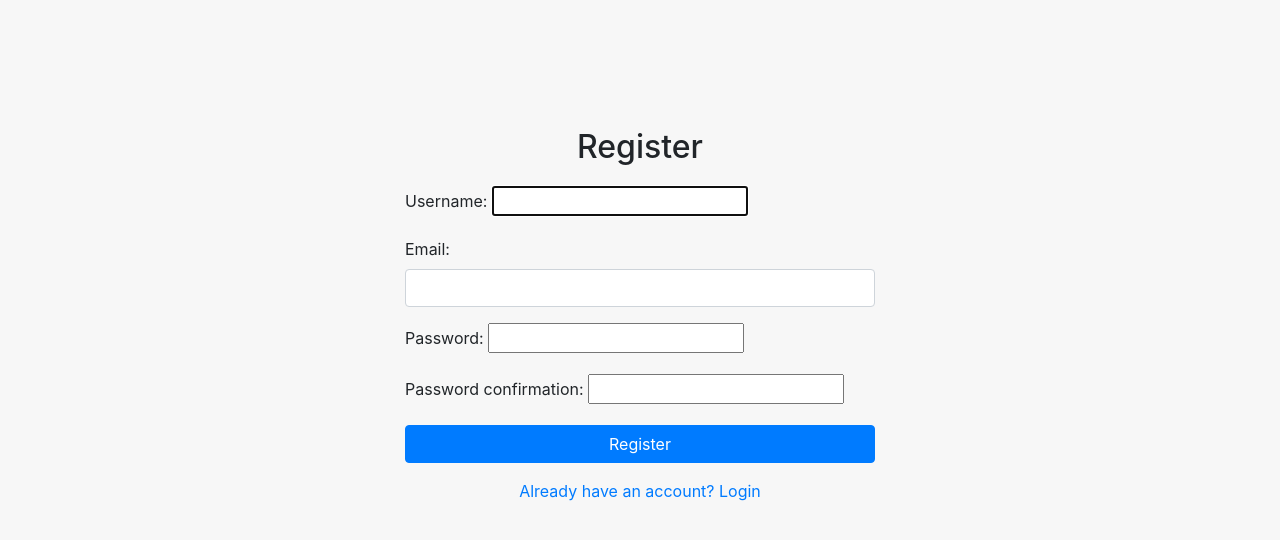
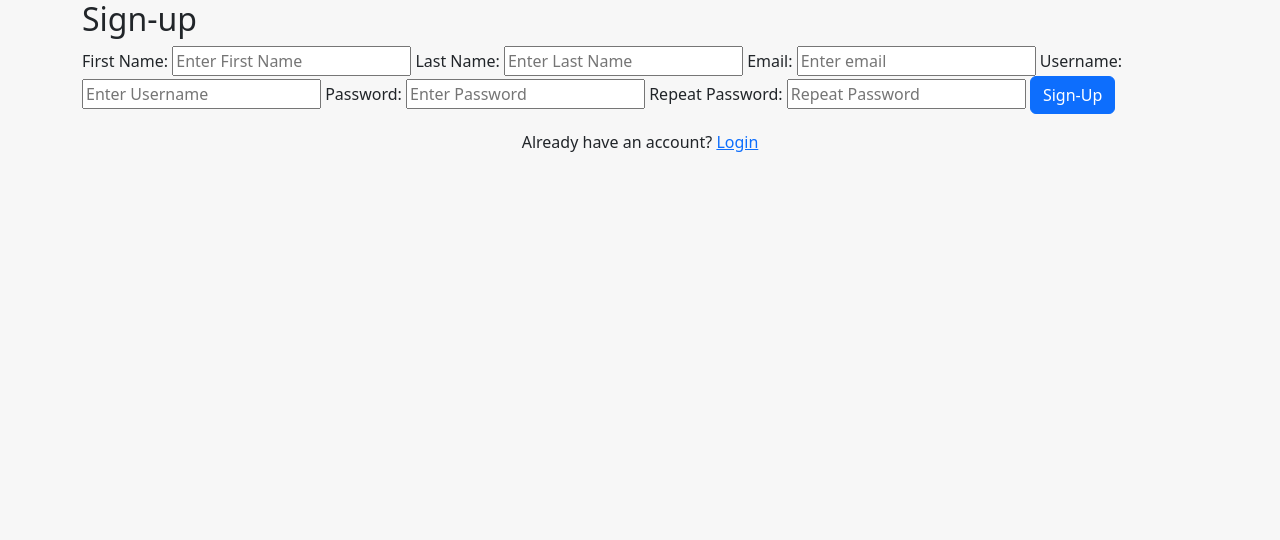
Before and after one commit to GauravChavan2004/ChatBot_Song_Recommendation, a Django app: template template/register.html in a window 1280 px wide. Shown: the top 540 px of the page. Run offline with Django 5.2, Linux system fonts and the light colour scheme; the template is opened without the code that fills it: values that come from a table or form of the project are taken from there, others are empty; some libraries are stand-ins or nearby versions.

Commit message:
login page success

```diff
--- a/ChatBot_Song/settings.py
+++ b/ChatBot_Song/settings.py
@@ -139,9 +139,3 @@ MEDIA_URL = '/media/'
 
 # Path where media is stored'
 MEDIA_ROOT = BASE_DIR / 'media'
-
-from django.contrib.messages import constants as messages
-
-MESSAGE_TAGS = {
-    messages.ERROR: 'danger',
-}
--- a/chatbot_app/intents.json
+++ b/chatbot_app/intents.json
@@ -1,7 +1,8 @@
+
 {"intents": [
   {"tag": "greeting",
    "patterns": ["hi","hii", "hello", "whats up", "sup", "is anyone there", "whats good", "hey"],
-   "responses": ["hello peasant human", "hello lowly human", "how dare you address me like that"]
+   "responses": ["hello pleasant human", "hello lowly human", "how dare you address me like that"]
   },
   {"tag": "goodbye",
    "patterns": ["bye", "cya", "see you later", "goodbye", "im leaving", "have a good day","see you again"],
@@ -21,7 +22,7 @@
    "context_set": "melodymaven"
   },
   {"tag": "sky_net_yes",
-   "patterns": ["yes it does", "yeah", "haha yep", "yes", "indeed", "yup", "just like the terminator"],
+   "patterns": ["yes it does", "yeah", "haha yep", "yes", "ok","indeed", "yup", "just like the terminator"],
    "responses": ["yep, i like how it sounds. i got it from the terminator."],
    "context_filter": "melodymaven"
   },
--- a/chatbot_app/views.py
+++ b/chatbot_app/views.py
@@ -46,7 +46,7 @@ def chat(request):
     msg = request.GET.get('user_message')
     msg1=msg.lower()
     response = chatbot_response(msg1)
-    Conversation.objects.create(user_input=msg, response=response)
+    Conversation.objects.create(user=request.user, user_input=msg, response=response)
     return JsonResponse({'response':response})
 
 def analyze_emotion(request):
--- a/template/header.html
+++ b/template/header.html
@@ -18,7 +18,7 @@
       id="navbarSupportedContent">
       <ul class="navbar-nav ms-auto mb-2 mb-lg-0">
         <li class="nav-item">
-          <a class="nav-link" href="{% url 'register' %}">Login</a>
+          <a class="nav-link" href="{% url 'user_login' %}">Login</a>
         </li>
         <li class="nav-item">
           <a class="nav-link" href="contact.html">About Us</a>
--- a/template/register.html
+++ b/template/register.html
@@ -1,51 +1,103 @@
 <!DOCTYPE html>
 <html lang="en">
   <head>
-    <meta charset="UTF-8" />
-    <meta name="viewport" content="width=device-width, initial-scale=1.0" />
-    <title>Register</title>
-    <!-- Add Bootstrap -->
+    <meta charset="utf-8" />
+    <meta name="viewport" content="width=device-width, initial-scale=1" />
+    <title>Login Page</title>
     <link
+      href="https://cdn.jsdelivr.net/npm/bootstrap@5.3.3/dist/css/bootstrap.min.css"
       rel="stylesheet"
-      href="https://stackpath.bootstrapcdn.com/bootstrap/4.5.2/css/bootstrap.min.css" />
+      integrity="sha384-QWTKZyjpPEjISv5WaRU9OFeRpok6YctnYmDr5pNlyT2bRjXh0JMhjY6hW+ALEwIH"
+      crossorigin="anonymous" />
+  </head>
   <style>
     body {
       background-color: #f7f7f7;
     }
-      .register-container {
+    .login-container {
       margin-top: 10%;
-        max-width: 500px;
+      max-width: 400px;
     }
-      .register-container h2 {
+    .login-container h2 {
       text-align: center;
       margin-bottom: 20px;
     }
   </style>
-  </head>
   <body>
-    <div class="container register-container">
-      <h2>Register</h2>
+    {% if messages %}
+    <ul class="messages">
+      {% for message in messages %}
+      <script defer>
+        alert('{{message}}');
+      </script>
+
+      {% endfor %}
+    </ul>
+    {% endif %} {% if messages %}
+    <!-- Hidden element to store the message -->
+    <ul class="list-unstyled d-none">
+      {% for message in messages %}
+      <li class="django-message" data-message="{{ message }}">{{ message }}</li>
+      {% endfor %}
+    </ul>
+    {% endif %}
+
+    <div class="container">
+      <h2>Sign-up</h2>
       <form method="POST">
-        {% csrf_token %} {{ form.non_field_errors }}
-        <div class="form-group">
-          {{ form.username.label_tag }} {{ form.username }}
-        </div>
-        <div class="form-group">
-          {{ form.email.label_tag }} {{ form.email }}
-        </div>
-        <div class="form-group">
-          {{ form.password1.label_tag }} {{ form.password1 }}
-        </div>
-        <div class="form-group">
-          {{ form.password2.label_tag }} {{ form.password2 }}
-        </div>
-        <button type="submit" class="btn btn-primary btn-block">
-          Register
-        </button>
+        {% csrf_token %}
+        <label for="First Name">First Name: </label>
+        <input
+          type="text"
+          placeholder="Enter First Name"
+          name="first_name"
+          id="email"
+          required />
+        <label for="Last Name">Last Name: </label>
+        <input
+          type="text"
+          placeholder="Enter Last Name"
+          name="last_name"
+          id="email"
+          required />
+        <label for="email">Email: </label>
+        <input
+          type="email"
+          placeholder="Enter email"
+          name="email"
+          id="email"
+          required />
+        <label for="Username">Username: </label>
+        <input
+          type="text"
+          placeholder="Enter Username"
+          name="username"
+          id="email"
+          required />
+        <label for="psw">Password: </label>
+        <input
+          type="password"
+          placeholder="Enter Password"
+          name="password1"
+          id="psw"
+          required />
+        <label for="psw-repeat">Repeat Password: </label>
+        <input
+          type="password"
+          placeholder="Repeat Password"
+          name="password2"
+          id="psw-repeat"
+          required />
+        <button type="submit" class="btn btn-primary btn-block">Sign-Up</button>
       </form>
       <p class="text-center mt-3">
-        <a href="{% url 'login' %}">Already have an account? Login</a>
+        Already have an account?
+        <a href="{% url 'user_login' %}"> Login</a>
       </p>
     </div>
+    <script
+      src="https://cdn.jsdelivr.net/npm/bootstrap@5.3.3/dist/js/bootstrap.bundle.min.js"
+      integrity="sha384-YvpcrYf0tY3lHB60NNkmXc5s9fDVZLESaAA55NDzOxhy9GkcIdslK1eN7N6jIeHz"
+      crossorigin="anonymous"></script>
   </body>
 </html>
--- a/users/forms.py
+++ /dev/null
@@ -1,17 +0,0 @@
-# users/forms.py
-from django import forms
-from django.contrib.auth.forms import UserCreationForm
-from django.contrib.auth.models import User
-from django.contrib.auth.forms import AuthenticationForm
-
-class UserRegisterForm(UserCreationForm):
-    email = forms.EmailField(widget=forms.EmailInput(attrs={'class': 'form-control'}))
-
-    class Meta:
-        model = User
-        fields = ['username', 'email', 'password1', 'password2']
-
-
-class CustomLoginForm(AuthenticationForm):
-    username = forms.CharField(widget=forms.TextInput(attrs={'class': 'form-control', 'placeholder': 'Username or Email'}))
-    password = forms.CharField(widget=forms.PasswordInput(attrs={'class': 'form-control', 'placeholder': 'Password'}))
--- a/users/urls.py
+++ b/users/urls.py
@@ -1,12 +1,8 @@
 from django.urls import path
-from .views import register, user_login
-from django.contrib.auth import views as auth_views
+from .views import user_register, user_login,user_logout
 
 urlpatterns = [
-    path('register/', register, name='register'),
-    path('login/', user_login, name='login'),
-    path('password_reset/', auth_views.PasswordResetView.as_view(), name='password_reset'),
-    path('password_reset_done/', auth_views.PasswordResetDoneView.as_view(), name='password_reset_done'),
-    path('password_reset_confirm/<uidb64>/<token>/', auth_views.PasswordResetConfirmView.as_view(), name='password_reset_confirm'),
-    path('password_reset_complete/', auth_views.PasswordResetCompleteView.as_view(), name='password_reset_complete'),
+    path('user_register/', user_register, name='user_register'),
+    path('user_login/', user_login, name='user_login'),
+    path('logout/', user_logout, name='user_logout'),
 ]
```
Also changed, not shown: chatbot_app/models.py (+8 -0 lines), template/index.html (+23 -3 lines), template/login.html (+49 -18 lines), users/views.py (+46 -30 lines), chatbot_app/migrations/0003_conversation_created_at_conversation_updated_at_and_more.py (added), users/migrations/0001_initial.py (added), users/migrations/0002_delete_user.py (added). Lines whose indentation alone changed are shown as unchanged.
